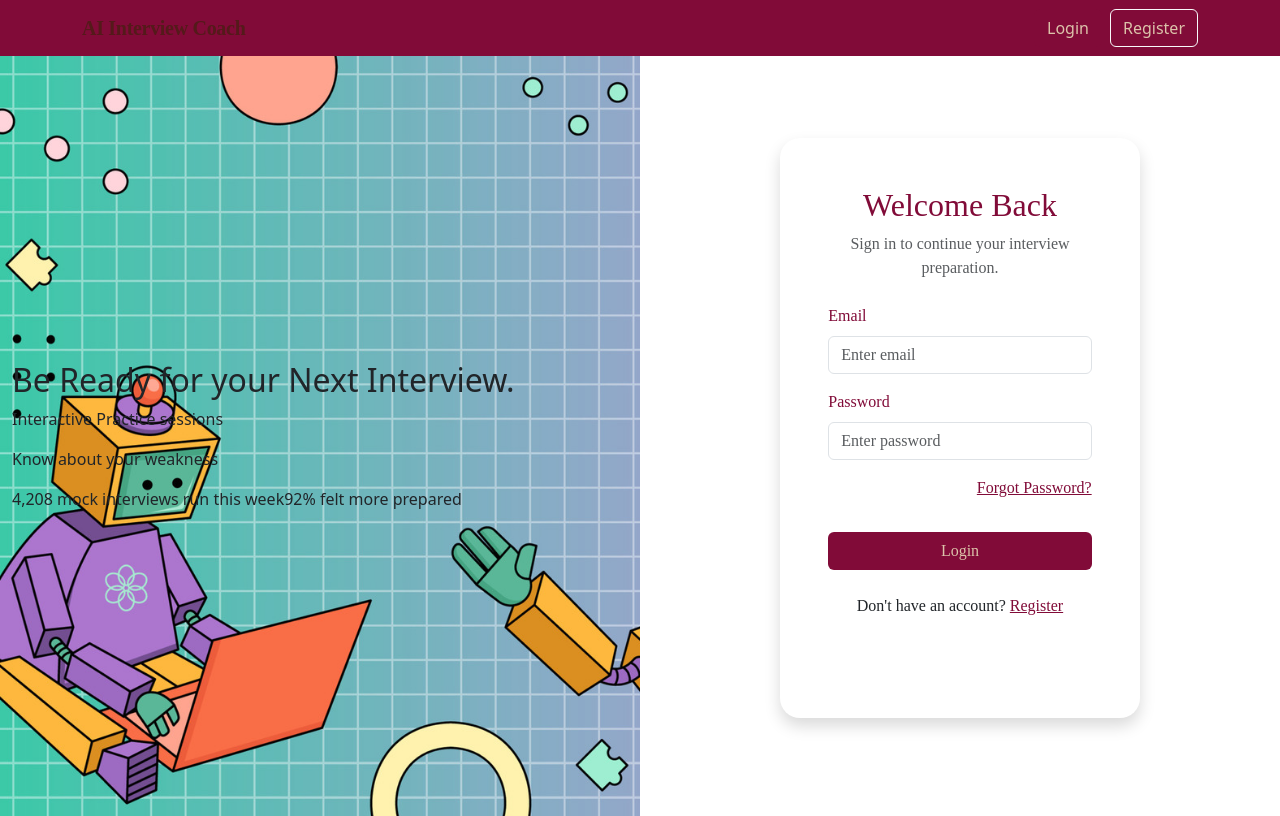
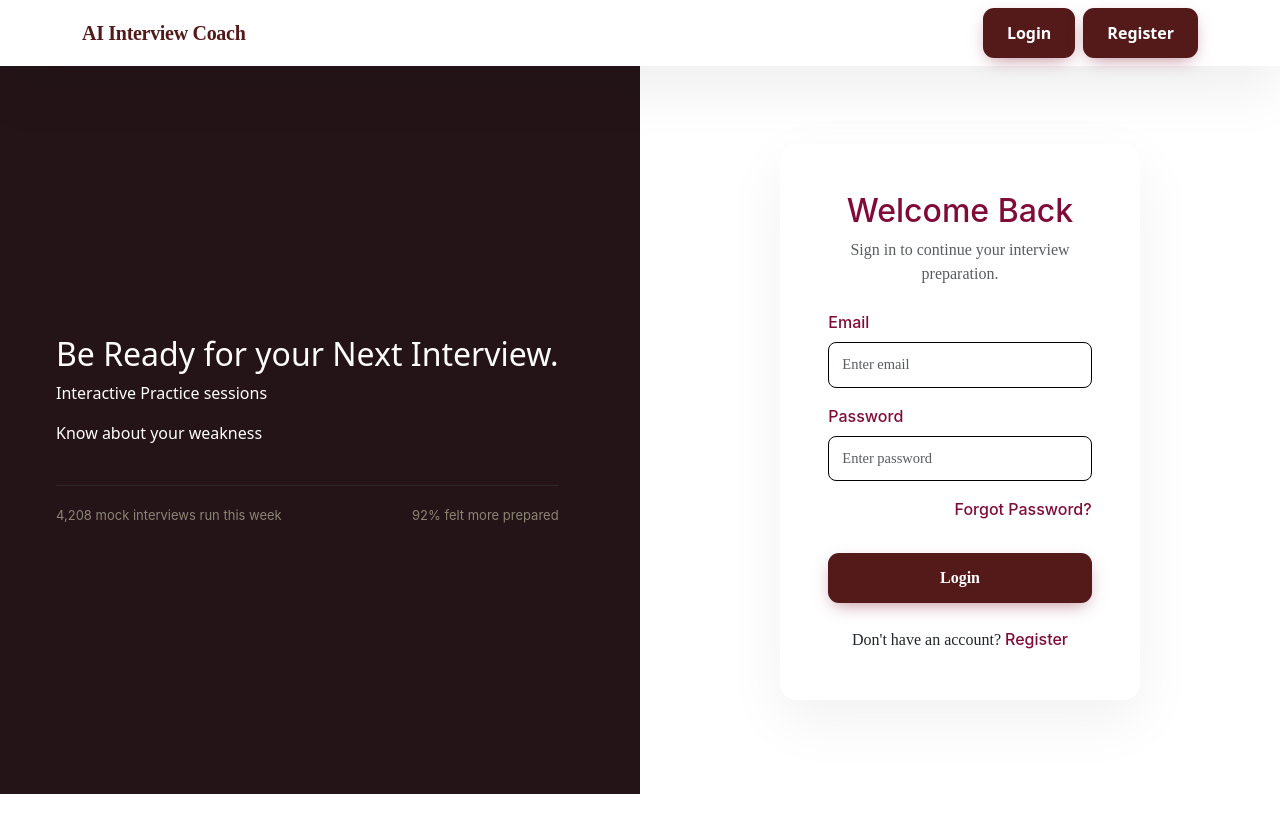
Before and after one commit to Dikshasisodia31/AI_Interview_Assistant, a React (Vite) app in the folder ai-interview-coach/: page /login in a window 1280 px wide. Built offline with nearby package versions, Linux system fonts and the light colour scheme.

Commit message:
Integrate frontend and backend

```diff
--- a/ai-interview-coach/src/App.css
+++ b/ai-interview-coach/src/App.css
@@ -16,46 +16,62 @@
     font-style:'Fraunces', serif;
 }
 .left-hero-section{
-    background-image: url("./assets/AI-image.jpg");
-     background-size: cover;
-     height: 95vh
-}
-.home{
-    background-color: #fbf6ef;
+    background: var(--ink);
+    color : var(--paper);
+    padding : 56px;
 }
 .google-btn{
+    outline: green;
     margin: 15px;
 }
 .head1,.form-label{
     color: #810B38;
+    font-family : "Inter", sans-serif;
+    font-weight : 500;
+    text-decoration: none;
 }
 .head2,.form-control{
+     border: 1px solid black;
+     border-radius: 8px;
+     padding: 11px 13px;
+     font-size: 14.5px;
     color:#b1967b;
 }
 .head3{
     color:#541A1A;
 }
-.nav-container,.btns,.footer,.sidebar-nav{
-    background-color: #810B38;
+.footer,.sidebar-nav{
+    background-color :#810B38;
 }
+.nav-container{
+  box-shadow: 0 20px 60px rgba(0,0,0,0.08);
+}
+/* .card{
+  border-radius: 20px;
+  box-shadow:
+  0 20px 60px rgba(0,0,0,.08);
+} */
 .login-card{
     font-family: 'Fraunces', serif;
-    height : 580px;
-    border-radius: 20px;
+    /* height : 580px; */
+    border-radius: 16px !important;
     box-shadow:
-    0 20px 60px rgba(0,0,0,.08);
+    0 20px 60px rgba(0,0,0,0.06) !important;
+    border : 1px solid var(--line) !important;
 }
-.btns{
+.hero-stats {
+  font-family: "Inter", sans-serif;
+  font-size: 13px;
+  color: #8b8474;
+  display: flex;
+  justify-content: space-between;
+  border-top: 1px solid #2c2a22;
+  padding-top: 20px;
+  margin-top: 40px;
+}
+/* .btns{
     color:#DCC3AA
-}
-.btns:hover{
-    background-color: #DCC3AA;
-}
-.nav-head{
-    color:#DCC3AA;
-}
-
-
+} */
 /* Dashboard */
 .heading{
   font-family: 'Fraunces', serif;
@@ -63,7 +79,7 @@
   color :#541A1A;
   letter-spacing: -0.3px;
 }
-.dash-btns {
+.btns {
   background :#541A1A !important;
   color: #fff !important;
   border: none !important;
@@ -73,7 +89,7 @@
   box-shadow: 0 6px 18px -6px rgba(122,14,46,0.55);
   transition: transform .15s ease;
 }
-.dash-btns:hover {
+.btns:hover {
   transform: translateY(-1px);
   color: #fff !important;
 }
@@ -146,7 +162,7 @@
   margin-bottom: 6px;
 }
 .sidebar-nav{
-    background: linear-gradient(165deg, var(--maroon-900) 0%, var(--maroon-700) 55%, var(--maroon-600) 100%);
+  background: linear-gradient(165deg, var(--maroon-900) 0%, var(--maroon-700) 55%, var(--maroon-600) 100%);
   display: flex;
   flex-direction: column;
   padding: 32px 22px !important;
@@ -271,3 +287,18 @@
   font-size: 11px;
   color: rgba(255,255,255,0.5);
 }
+
+
+.subtitle {
+  font-size: 14.5px;
+  color: var(--muted);
+  line-height: 1.5;
+}
+
+.tips-panel {
+  background: var(--paper-dim);
+  border: 1px solid var(--line);
+  border-radius: 12px;
+  padding: 20px 24px;
+  font-family: "Inter", sans-serif;
+}
--- a/ai-interview-coach/src/routes/AppRoutes.jsx
+++ b/ai-interview-coach/src/routes/AppRoutes.jsx
@@ -7,6 +7,7 @@ import Dashboard from "../pages/Dashboard/Dashboard";
 import InterviewSetup from "../pages/Interview/InterviewSetup";
 import InterviewSession from "../pages/Interview/InterviewSession";
 import InterviewResult from "../pages/Interview/InterviewResult";
+import InterviewDetails from "../pages/Interview/InterviewDetails";
 
 const AppRoutes = () => {
   return (
@@ -18,6 +19,7 @@ const AppRoutes = () => {
       <Route path="/interview/setup" element={<InterviewSetup/>}/>
       <Route path="/interview/session/:id" element={<InterviewSession/>}/>
       <Route path="/interview/result" element={<InterviewResult/>}/>
+      <Route path="/interview/details/:id" element={<InterviewDetails/>}/>
     </Routes>
   );
 };
```
